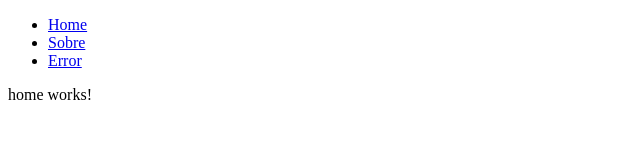
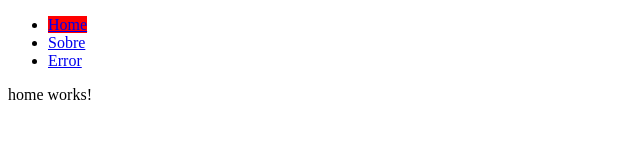
Before and after one commit to karolinequetz/Angular, an Angular app in the folder routes/: page / in a window 1280 px wide. Shown: the top 160 px of the page, without its empty margins (0-640 px from the left). Built offline with nearby package versions, Linux system fonts and the light colour scheme.

Commit message:
fix: active routes

```diff
--- a/routes/src/app/shared/menu/menu.component.html
+++ b/routes/src/app/shared/menu/menu.component.html
@@ -2,13 +2,13 @@
   <nav>
     <ul>
       <li>
-        <a routerLink="/">Home</a>
+        <a routerLink="/" [routerLinkActive]="['active']" [routerLinkActiveOptions]="{exact:true}">Home</a>
       </li>
       <li>
-        <a routerLink="/sobre">Sobre</a>
+        <a routerLink="/sobre" [routerLinkActive]="['active']" [routerLinkActiveOptions]="{exact:true}">Sobre</a>
       </li>
       <li>
-        <a routerLink="['/404']">Error</a>
+        <a routerLink="['/404']" [routerLinkActive]="['active']" [routerLinkActiveOptions]="{exact:true}">Error</a>
       </li>
     </ul>
   </nav>
--- a/routes/src/app/shared/menu/menu.component.scss
+++ b/routes/src/app/shared/menu/menu.component.scss
@@ -0,0 +1,4 @@
+.active{
+  background:red;
+  color:"#FFF";
+}
```
